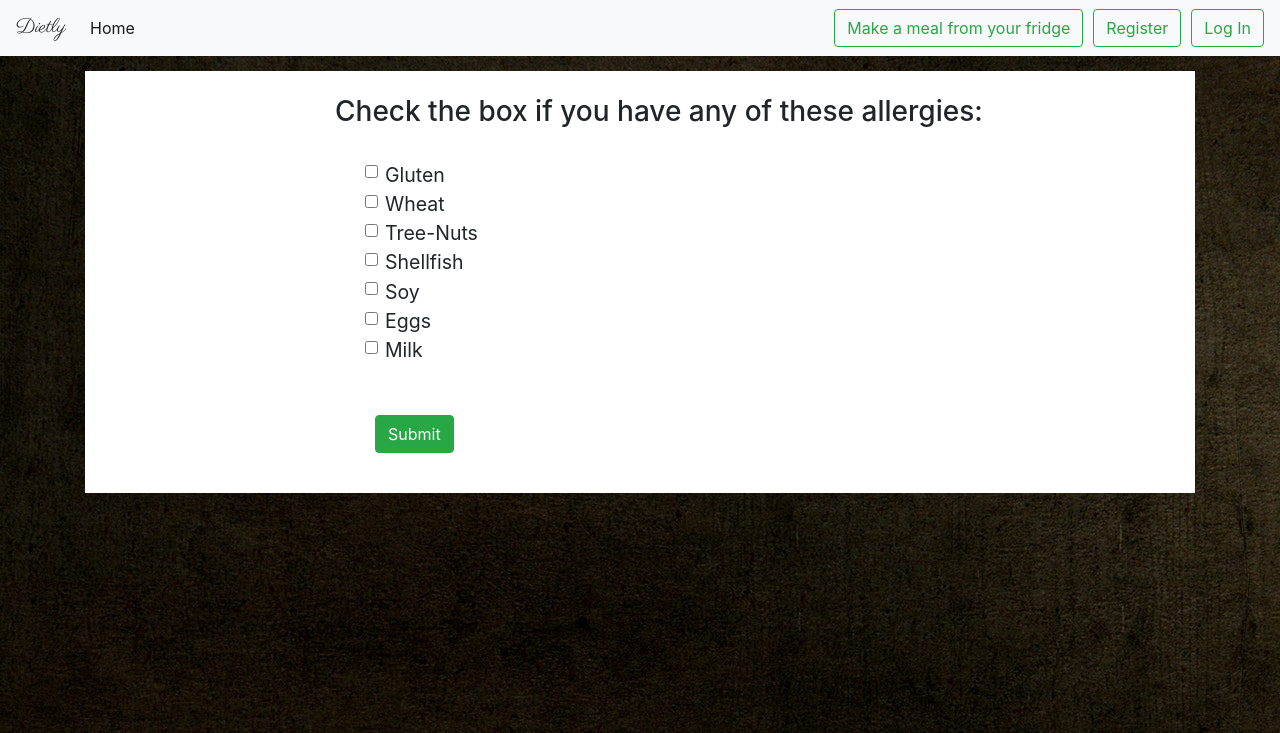
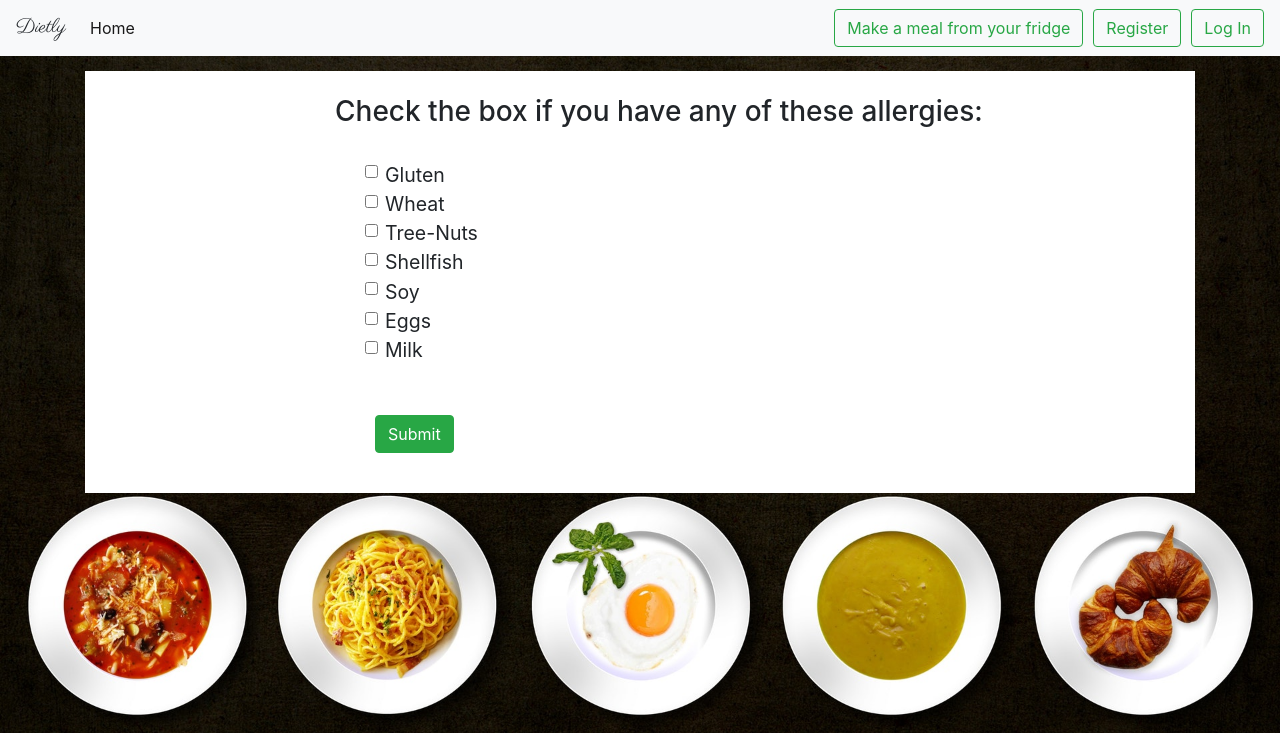
Before and after one commit to lamalgopach/Dietly, a Flask app: page /allergy in a window 1280 px wide. Shown: the top 733 px of the page. Run offline with Flask 2, Linux system fonts and the light colour scheme; some libraries are stand-ins or nearby versions.

Commit message:
Update dietly.css

```diff
--- a/static/dietly.css
+++ b/static/dietly.css
@@ -10,9 +10,8 @@
 
 
 body {
-   background-image: url("cook-food-kitchen-eat-54455.jpeg");
-   background-repeat: repeat-y;
-   height: 120;
+        background: url("/static/cook-food-kitchen-eat-54455.jpeg") no-repeat;
+        background-size: cover;
 }
 
 .white-bg {
```
